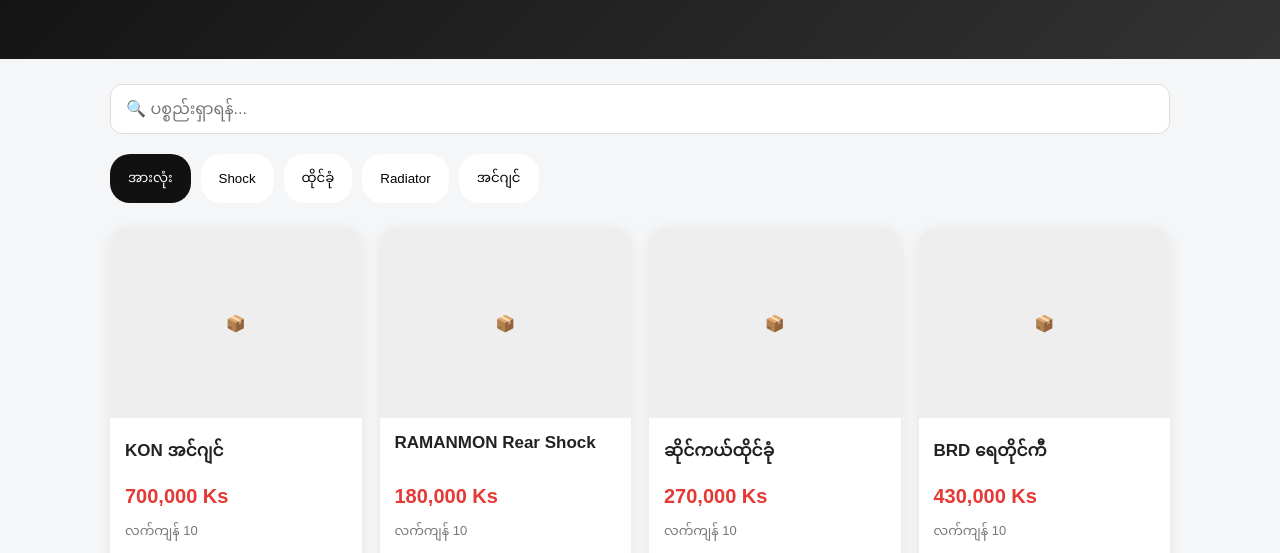
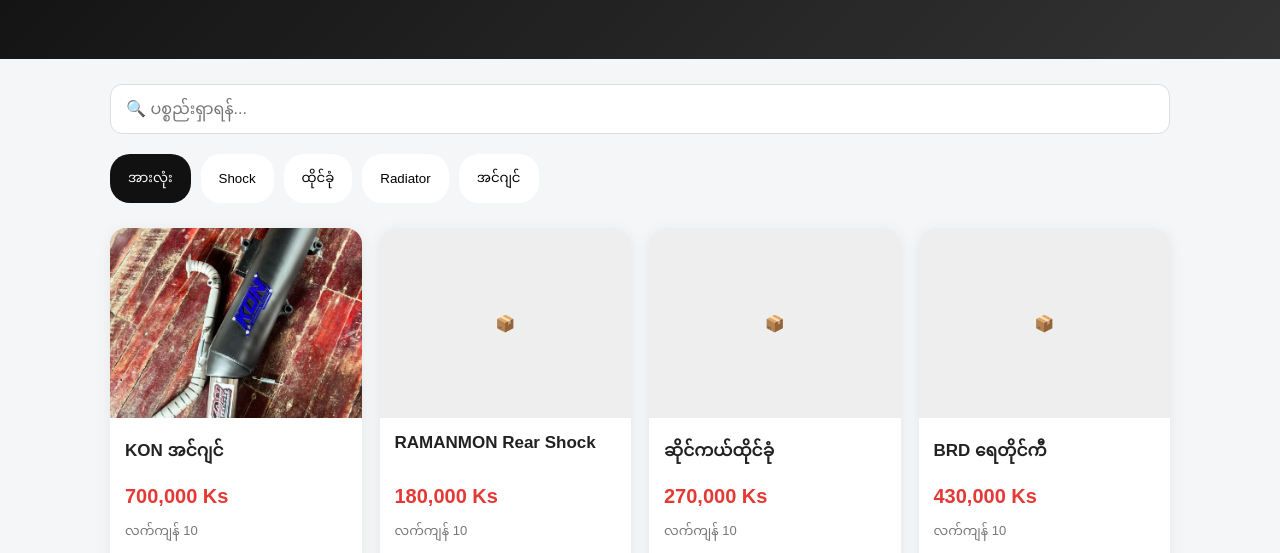
Before and after one commit to minlaweemon-coder/-ramanmon-shop, a plain HTML site: page index.html in a window 1280 px wide. Shown: the part 221-774 px from the top of the page. Drawn offline with Linux system fonts and the light colour scheme.

Commit message:
Update index.html

```diff
--- a/index.html
+++ b/index.html
@@ -305,7 +305,7 @@
  category:"အင်ဂျင်",
  price:700000,
  stock:10,
- image:""
+ image:"IMG_8862.jpeg"
 },
 
 {
```
